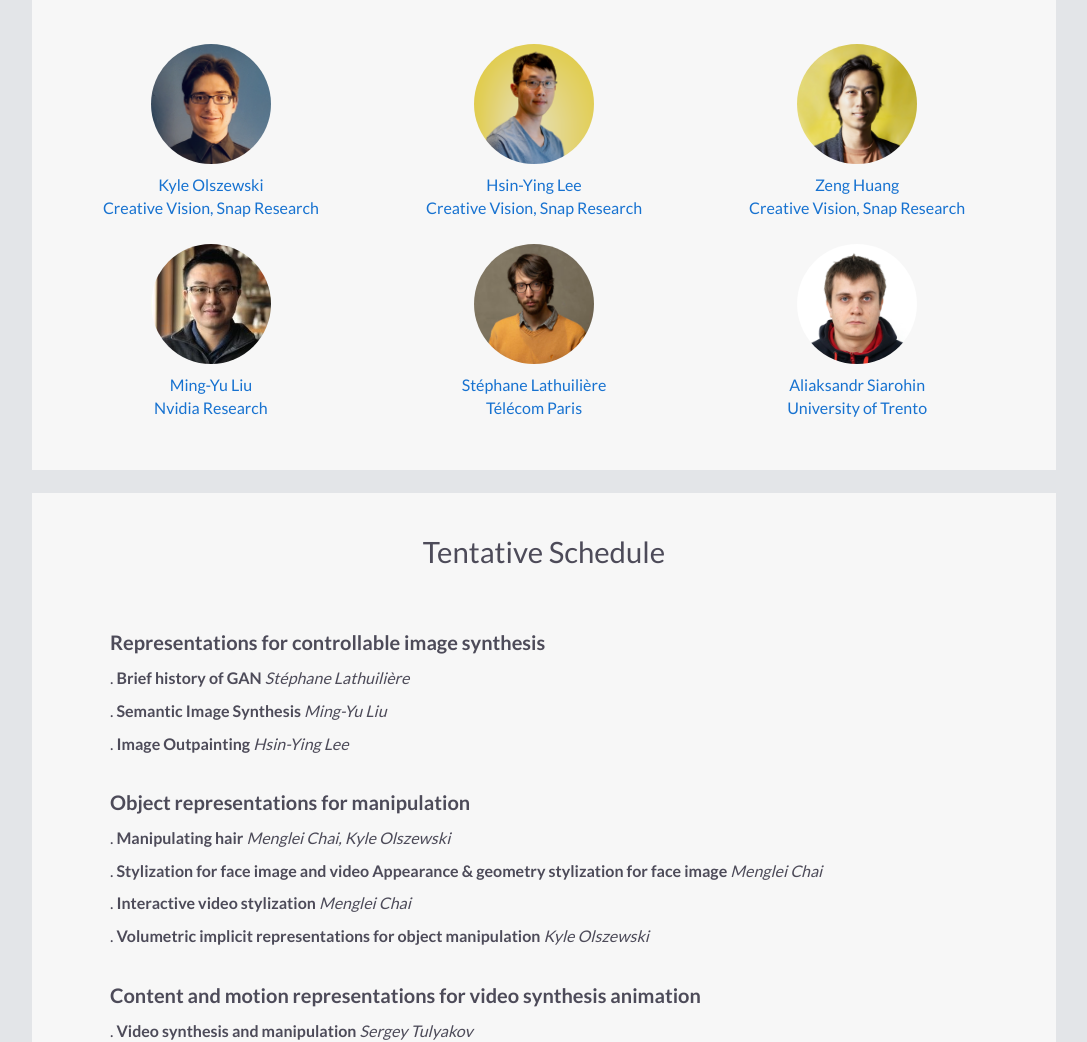
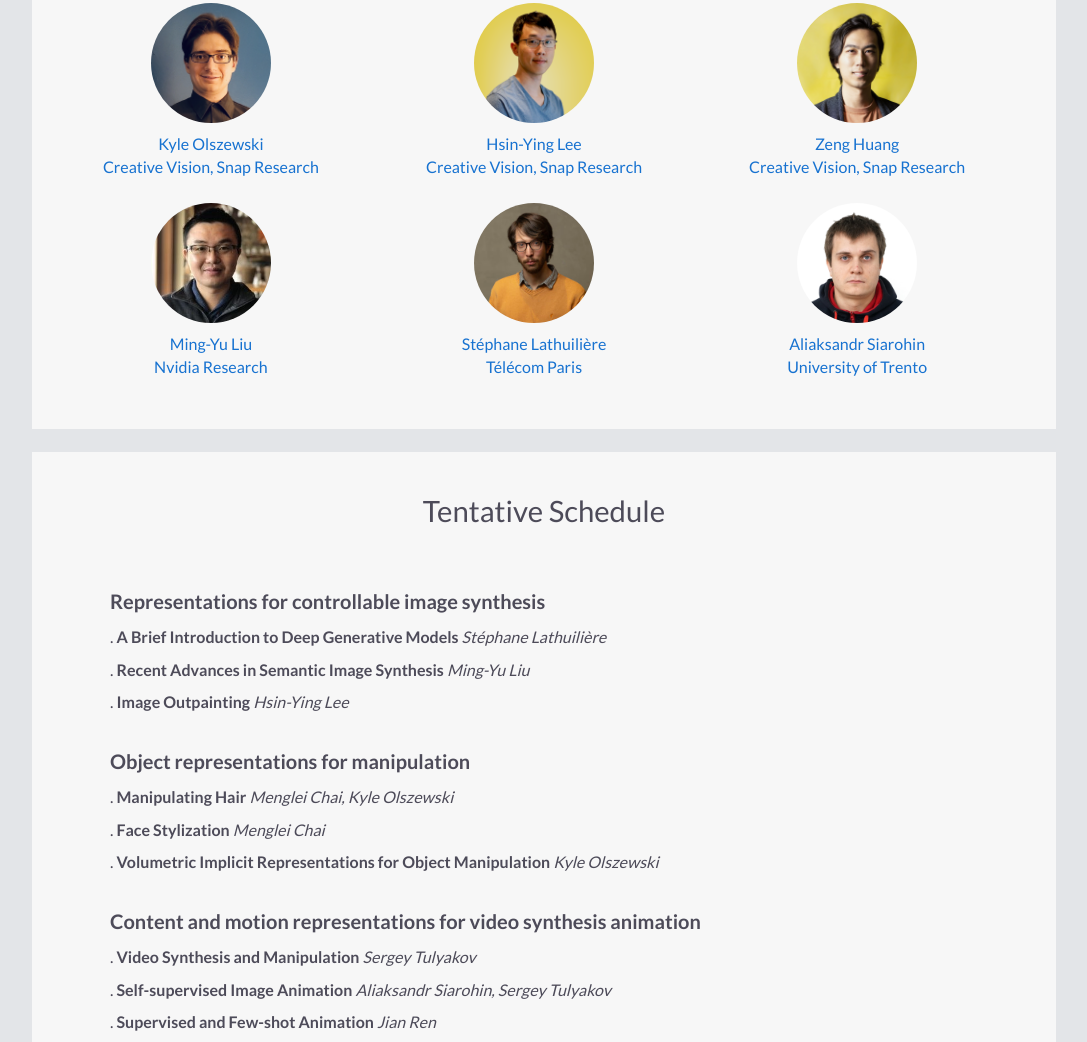
Before and after one commit to snap-research/representations-for-creativity, a plain HTML site: page index.html in a window 1280 px wide. Shown: the part 1758-2800 px from the top of the page, without its empty margins (96-1183 px from the left). Drawn offline with nearby package versions, Linux system fonts and the light colour scheme; a web font is replaced by a local one.

Commit message:
update link to playlist and titles

```diff
--- a/index.html
+++ b/index.html
@@ -34,10 +34,12 @@
   </table>
         <h3 align="center">7:00~10:30 am (PDT), June 20, 2021</h3>
         <!--h3 colspan="3" align="center"><br> Slides and recorded videos will be provided on this webpage.</h3-->
-        <h3 colspan="3" align="center"><br>The tutorial can be accessed at: <a a href=https://ohyay.co/s/cvpr-tutorial-on-unlocking-creativity> this URL </a>.
+        <!-->
+        <!--h3 colspan="3" align="center"><br>The tutorial can be accessed at: <a a href=https://ohyay.co/s/cvpr-tutorial-on-unlocking-creativity> this URL </a>.
         <br>
-        Anyone can join! </h3>
+        Anyone can join! </h3-->
 
+        <h3 align="center">The recorded speeches are all available in this <a href=https://www.youtube.com/playlist?list=PLC3-gy3aKPTPbFAkm7anH5PnhLZdvNizZ> youtube playlist</a>!!</h3>
 <!--   <p><img src="figures/teaser.jpg" width="1000" align="middle" /></p> -->
 </div>
 
@@ -140,21 +142,20 @@
     <div class="schedule">
       </br>
       <p style="font-size:20px"><b>Representations for controllable image synthesis</b></p>
-      <p><!--span class="announce_date">20 mins</span-->. <b>Brief history of GAN</b> <em>Stéphane Lathuilière</em></p>
-      <p><!--span class="announce_date">20 mins</span-->. <b>Semantic Image Synthesis</b> <em>Ming-Yu Liu</em></p>
+      <p><!--span class="announce_date">20 mins</span-->. <b>A Brief Introduction to Deep Generative Models</b> <em>Stéphane Lathuilière</em></p>
+      <p><!--span class="announce_date">20 mins</span-->. <b>Recent Advances in Semantic Image Synthesis</b> <em>Ming-Yu Liu</em></p>
       <p><!--span class="announce_date">15 mins</span-->. <b>Image Outpainting</b> <em>Hsin-Ying Lee</em></p>
       </br>
       <p  style="font-size:20px"><b>Object representations for manipulation</b></p>
-      <p><!--span class="announce_date">20 mins</span-->. <b>Manipulating hair</b> <em>Menglei Chai, Kyle Olszewski</em></p>
-      <p><!--span class="announce_date">20 mins</span-->. <b>Stylization for face image and video Appearance & geometry stylization for face image</b> <em>Menglei Chai</em></p>
-      <p><!--span class="announce_date">15 mins</span-->. <b>Interactive video stylization</b> <em>Menglei Chai</em></p-->
-      <p><!--span class="announce_date">15 mins</span-->. <b>Volumetric implicit representations for object manipulation</b> <em>Kyle Olszewski</em></p>
+      <p><!--span class="announce_date">20 mins</span-->. <b>Manipulating Hair</b> <em>Menglei Chai, Kyle Olszewski</em></p>
+      <p><!--span class="announce_date">20 mins</span-->. <b>Face Stylization</b> <em>Menglei Chai</em></p>
+      <p><!--span class="announce_date">15 mins</span-->. <b>Volumetric Implicit Representations for Object Manipulation</b> <em>Kyle Olszewski</em></p>
       </br>
       <p style="font-size:20px"><b>Content and motion representations for video synthesis animation</b></p>
-      <p><!--span class="announce_date">20 mins</span-->. <b>Video synthesis and manipulation</b> <em>Sergey Tulyakov</em></p>
-      <p><!--span class="announce_date">15 mins</span-->. <b>Unsupervised animation of diverse objects</b> <em>Aliaksandr Siarohin, Sergey Tulyakov</em></p>
-      <p><!--span class="announce_date">15 mins</span-->. <b>Supervised and few-shot animation</b> <em>Jian Ren</em></p>
-      <p><!--span class="announce_date">15 mins</span-->. <b>Representations for modeling human bodies</b> <em>Zeng Huang, Kyle Olszewski</em></p>
+      <p><!--span class="announce_date">20 mins</span-->. <b>Video Synthesis and Manipulation</b> <em>Sergey Tulyakov</em></p>
+      <p><!--span class="announce_date">15 mins</span-->. <b>Self-supervised Image Animation</b> <em>Aliaksandr Siarohin, Sergey Tulyakov</em></p>
+      <p><!--span class="announce_date">15 mins</span-->. <b>Supervised and Few-shot Animation</b> <em>Jian Ren</em></p>
+      <p><!--span class="announce_date">15 mins</span-->. <b>Representations for Modeling Human Bodies</b> <em>Zeng Huang, Kyle Olszewski</em></p>
       </br>
       <!--p style="font-size:20px"><b>Representations for stylization</b></p-->
 
```
